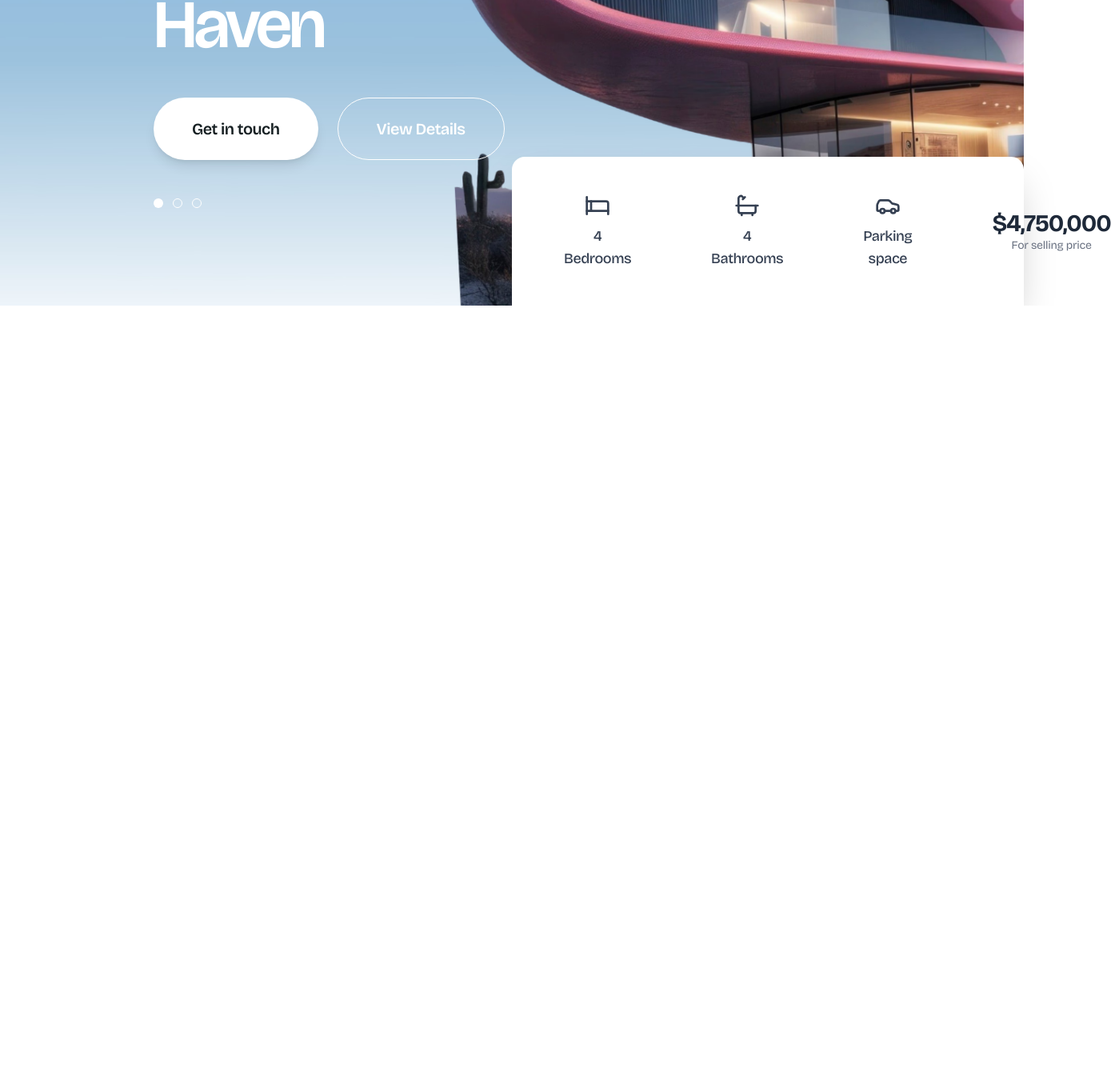
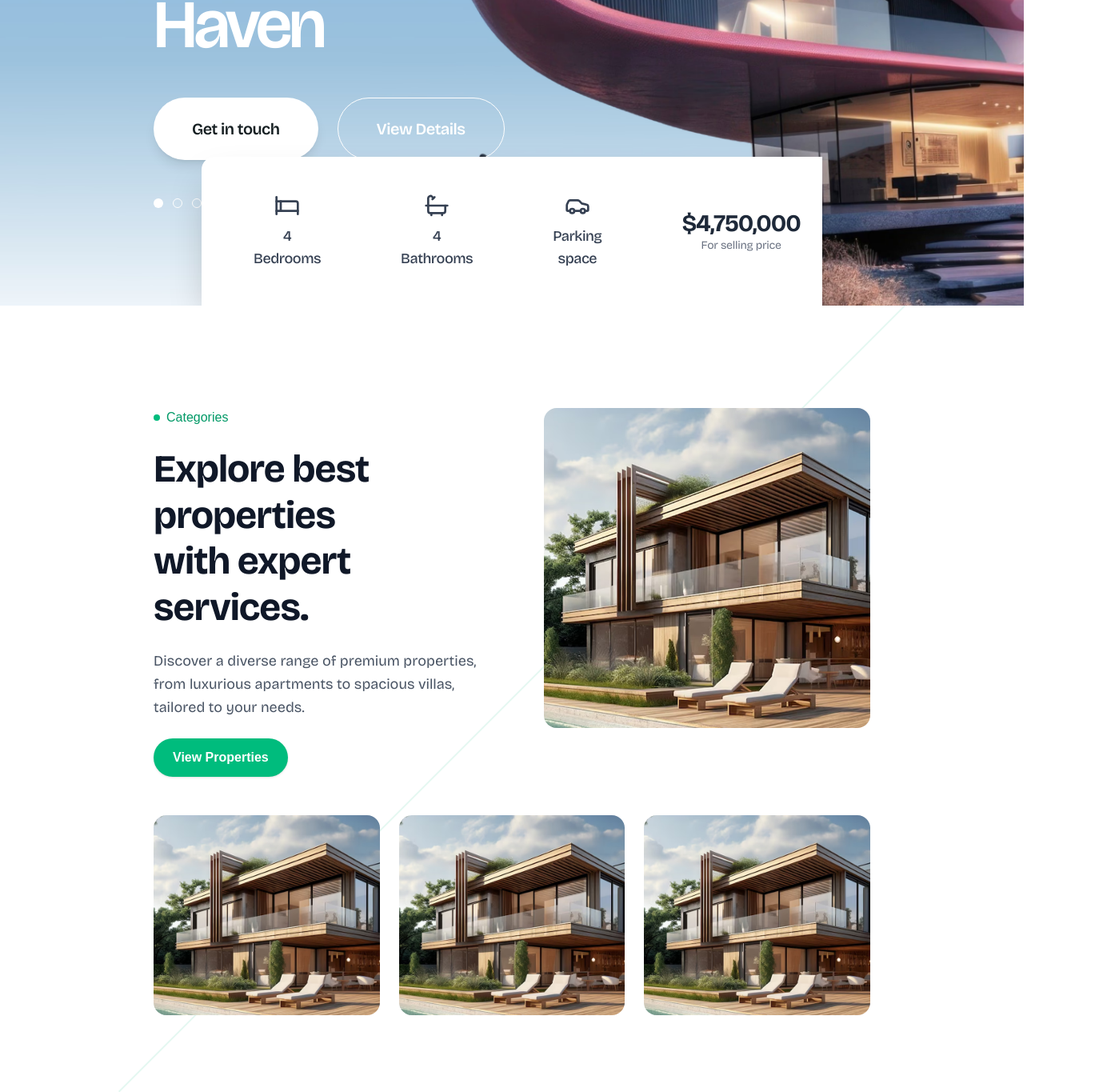
Before and after one commit to elioar/Spiti-Mou, a Next.js app: page / in a window 1280 px wide. Shown: the part 418-1783 px from the top of the page at 80% size, 1389 px wide, since content can reach past the window. Before the commit the page ends 800 px from the top, so only its background shows below. Built offline with nearby package versions, Linux system fonts and the light colour scheme.

Commit message:
Refactor Home component layout, optimize background image handling, and enhance property section with new animations and hover effects

```diff
--- a/src/app/page.tsx
+++ b/src/app/page.tsx
@@ -1,7 +1,7 @@
 "use client";
 
 import Image from "next/image";
-import { Home as HomeIcon, Phone, Menu, Bed, Bath, Car, Dot } from "lucide-react";
+import { Home as HomeIcon, Phone, Menu, Bed, Bath, Car, Dot, ArrowRight } from "lucide-react";
 import { motion } from "framer-motion";
 import { useEffect } from "react";
 
@@ -56,43 +56,8 @@ export default function Home() {
   }, []);
 
   return (
-    <motion.div
-      initial={{ opacity: 0 }}
-      animate={{ opacity: 1 }}
-      transition={{ duration: 1 }}
-      className="min-h-screen font-inter relative px-4 sm:px-8 md:px-16 lg:px-[10%] xl:px-[15%] smooth-scroll"
-    >
-      {/* Background Image - Desktop */}
-      <motion.div
-        initial={{ scale: 1.1, opacity: 0 }}
-        animate={{ scale: 1, opacity: 1 }}
-        transition={{ duration: 2, ease: "easeOut" }}
-        className="absolute inset-0 w-full h-full hidden sm:block"
-      >
-        <Image
-          src="/hero_background.avif"
-          alt="Background"
-          fill
-          className="object-cover"
-          priority
-        />
-      </motion.div>
-
-      {/* Background Image - Mobile */}
-      <motion.div
-        initial={{ scale: 1.1, opacity: 0 }}
-        animate={{ scale: 1, opacity: 1 }}
-        transition={{ duration: 2, ease: "easeOut" }}
-        className="absolute inset-0 w-full h-full block sm:hidden"
-      >
-        <Image
-          src="/hero_background_mobile.avif"
-          alt="Background"
-          fill
-          className="object-cover"
-          priority
-        />
-      </motion.div>
+    <div className="min-h-screen font-inter smooth-scroll">
+      <div className="relative px-4 sm:px-8 md:px-16 lg:px-[10%] xl:px-[15%]">
 
 
       {/* Header */}
@@ -190,7 +155,40 @@ export default function Home() {
 
       {/* Hero Section */}
       <main className="relative min-h-screen flex items-center pt-20 sm:pt-24 md:pt-28 lg:pt-32">
-        <div className="w-full max-w-none mx-auto">
+        {/* Background Image - Desktop */}
+        <motion.div
+          initial={{ scale: 1.1, opacity: 0 }}
+          animate={{ scale: 1, opacity: 1 }}
+          transition={{ duration: 2, ease: "easeOut" }}
+          className="absolute inset-0 left-0 right-0 w-screen h-full hidden sm:block -z-10"
+          style={{ marginLeft: 'calc(-50vw + 50%)', marginRight: 'calc(-50vw + 50%)' }}
+        >
+          <Image
+            src="/hero_background.avif"
+            alt="Background"
+            fill
+            className="object-cover"
+            priority
+          />
+        </motion.div>
+
+        {/* Background Image - Mobile */}
+        <motion.div
+          initial={{ scale: 1.1, opacity: 0 }}
+          animate={{ scale: 1, opacity: 1 }}
+          transition={{ duration: 2, ease: "easeOut" }}
+          className="absolute inset-0 left-0 right-0 w-screen h-full block sm:hidden -z-10"
+          style={{ marginLeft: 'calc(-50vw + 50%)', marginRight: 'calc(-50vw + 50%)' }}
+        >
+          <Image
+            src="/hero_background_mobile.avif"
+            alt="Background"
+            fill
+            className="object-cover"
+            priority
+          />
+        </motion.div>
+        <div className="w-full max-w-none mx-auto relative z-10">
           {/* Content */}
           <div className="space-y-6 sm:space-y-8 md:space-y-10 lg:space-y-12">
             <motion.div
@@ -292,15 +290,26 @@ export default function Home() {
             </motion.div>
           </div>
         </div>
-      </main>
 
         {/* Bottom Info Bar */}
         <motion.div
+
+
   initial={{ y: 100, opacity: 0 }}
   animate={{ y: 0, opacity: 1 }}
   transition={{ duration: 1, delay: 1.8, ease: "easeOut" }}
-        className="absolute bottom-0 left-1/2 -translate-x-1/2 w-full sm:left-auto sm:translate-x-0 sm:right-0 sm:w-[80%] md:w-[70%] lg:w-[60%] xl:w-[50%] bg-white rounded-t-3xl sm:rounded-t-2xl shadow-2xl h-auto min-h-[130px] sm:min-h-[140px] md:min-h-[156px] z-10"
+  className="
+    absolute bottom-0
+    left-1/2 -translate-x-1/2 w-full
+    sm:left-0 sm:translate-x-0 sm:w-[90%]
+    md:w-[85%]
+    lg:left-auto lg:right-[60px] lg:translate-x-0 lg:w-[calc(100%-120px)]
+    xl:right-[60px] xl:left-auto xl:translate-x-0 xl:w-[calc(100%-120px)]
+    bg-white rounded-t-3xl sm:rounded-t-2xl sm:rounded-tr-none
+    shadow-2xl h-auto min-h-[130px] sm:min-h-[140px] md:min-h-[156px] z-10
+  "
 >
+
         <div className="flex flex-col sm:flex-row items-center justify-center w-full h-full px-5 sm:px-6 md:px-8 lg:px-12 xl:px-[65px] py-6 sm:py-6 md:py-8 lg:py-10 xl:py-[45px]">
           {/* Mobile Layout - 2x2 Grid */}
           <div className="flex flex-col sm:hidden w-full gap-4">
@@ -475,6 +484,216 @@ export default function Home() {
           </div>
         </div>
         </motion.div>
+      </main>
+      </div>
+
+      {/* Properties Section */}
+<section className="relative w-full bg-white pt-20 pb-16 sm:pt-24 sm:pb-20 md:pt-32 md:pb-24 overflow-hidden z-20">
+  {/* Background Accent Line */}
+  <div className="absolute left-0 top-0 w-full h-full pointer-events-none">
+    <svg
+      viewBox="0 0 500 500"
+      className="absolute left-0 top-0 w-full h-full opacity-10 text-emerald-500"
+    >
+      <line
+        x1="0"
+        y1="500"
+        x2="500"
+        y2="0"
+        stroke="currentColor"
+        strokeWidth="1"
+      />
+    </svg>
+  </div>
+
+  <div className="relative px-4 sm:px-8 md:px-16 lg:px-[10%] xl:px-[15%]">
+    <div className="grid grid-cols-1 lg:grid-cols-2 gap-12 lg:gap-20">
+      {/* Row 1 - Left Side - Text */}
+      <motion.div
+        initial={{ opacity: 0, x: -50 }}
+        whileInView={{ opacity: 1, x: 0 }}
+        viewport={{ once: true, margin: "-100px" }}
+        transition={{ duration: 0.8 }}
+        className="space-y-6"
+      >
+        <div className="flex items-center gap-2 text-emerald-600 font-medium">
+          <span className="w-2 h-2 rounded-full bg-emerald-500"></span>
+          <span>Categories</span>
+        </div>
+
+        <h2
+          className="text-3xl sm:text-4xl md:text-5xl font-bold text-gray-900"
+          style={{
+            fontFamily:
+              '"Bricolage Grotesque", "Bricolage Grotesque Placeholder", sans-serif',
+            lineHeight: "1.2",
+            letterSpacing: "-1px",
+          }}
+        >
+          Explore best properties <br className="hidden sm:block" /> with expert
+          services.
+        </h2>
+
+        <p
+          className="text-base sm:text-lg text-gray-600 max-w-md"
+          style={{
+            fontFamily:
+              '"Bricolage Grotesque", "Bricolage Grotesque Placeholder", sans-serif',
+            lineHeight: "1.6",
+          }}
+        >
+          Discover a diverse range of premium properties, from luxurious
+          apartments to spacious villas, tailored to your needs.
+        </p>
+
+        <button className="px-6 py-3 bg-emerald-500 text-white font-semibold rounded-full shadow hover:bg-emerald-600 transition">
+          View Properties
+        </button>
       </motion.div>
+
+      {/* Row 1 - Right Side - Image */}
+      <motion.div
+        initial={{ opacity: 0, x: 50 }}
+        whileInView={{ opacity: 1, x: 0 }}
+        viewport={{ once: true, margin: "200px" }}
+        transition={{ duration: 0.8 }}
+        className="group relative cursor-pointer"
+      >
+        <img
+          src="/house_01.avif"
+          alt="Modern Houses"
+          className="w-full h-[300px] sm:h-[350px] lg:h-[400px] object-cover rounded-2xl"
+        />
+        {/* Hover Overlay */}
+        <div className="absolute inset-0 opacity-0 group-hover:opacity-100 transition-opacity duration-300 rounded-2xl flex flex-col justify-between p-6" style={{
+          background: 'linear-gradient(to top, rgba(0,0,0,0.8) 0%, rgba(0,0,0,0.2) 100%)'
+        }}>
+          {/* Top Right Button */}
+          <div className="flex justify-end">
+            <div className="w-12 h-12 bg-white rounded-full flex items-center justify-center group-hover:scale-110 transition-transform duration-300">
+              <ArrowRight className="w-6 h-6 text-black" />
+            </div>
+          </div>
+          {/* Bottom Left Text */}
+          <div className="text-white">
+            <h3 className="text-2xl font-bold mb-2" style={{
+              fontFamily: '"Bricolage Grotesque", "Bricolage Grotesque Placeholder", sans-serif',
+              fontWeight: 700
+            }}>Luxury Villas</h3>
+            <p className="text-sm opacity-90" style={{
+              fontFamily: '"Bricolage Grotesque", "Bricolage Grotesque Placeholder", sans-serif',
+              fontWeight: 400
+            }}>Discover our curated collection of exceptional properties designed for modern living.</p>
+          </div>
+        </div>
+      </motion.div>
+    </div>
+
+    {/* Row 2 - Three Images */}
+    <motion.div
+      initial={{ opacity: 0, y: 50 }}
+      whileInView={{ opacity: 1, y: 0 }}
+      viewport={{ once: true, margin: "-100px" }}
+      transition={{ duration: 0.8, delay: 0.2 }}
+      className="grid grid-cols-1 sm:grid-cols-3 gap-4 sm:gap-6 mt-12"
+    >
+      {/* First Image - A Little Bigger */}
+      <div className="sm:col-span-1 group relative cursor-pointer">
+        <img
+          src="/house_01.avif"
+          alt="Modern Villa"
+          className="w-full h-[200px] sm:h-[230px] lg:h-[250px] object-cover rounded-2xl"
+        />
+        {/* Hover Overlay */}
+        <div className="absolute inset-0 opacity-0 group-hover:opacity-100 transition-opacity duration-300 rounded-2xl flex flex-col justify-between p-6" style={{
+          background: 'linear-gradient(to top, rgba(0,0,0,0.8) 0%, rgba(0,0,0,0.2) 100%)'
+        }}>
+          {/* Top Right Button */}
+          <div className="flex justify-end">
+            <div className="w-12 h-12 bg-white rounded-full flex items-center justify-center group-hover:scale-110 transition-transform duration-300">
+              <ArrowRight className="w-6 h-6 text-black" />
+            </div>
+          </div>
+          {/* Bottom Left Text */}
+          <div className="text-white">
+            <h3 className="text-2xl font-bold mb-2" style={{
+              fontFamily: '"Bricolage Grotesque", "Bricolage Grotesque Placeholder", sans-serif',
+              fontWeight: 700
+            }}>Office Spaces</h3>
+            <p className="text-sm opacity-90" style={{
+              fontFamily: '"Bricolage Grotesque", "Bricolage Grotesque Placeholder", sans-serif',
+              fontWeight: 400
+            }}>Experience elegance and comfort with our exclusive luxury villas, designed for sophisticated living.</p>
+          </div>
+        </div>
+      </div>
+
+      {/* Second Image */}
+      <div className="sm:col-span-1 group relative cursor-pointer">
+        <img
+          src="/house_01.avif"
+          alt="Apartment Building"
+          className="w-full h-[200px] sm:h-[230px] lg:h-[250px] object-cover rounded-2xl"
+        />
+        {/* Hover Overlay */}
+        <div className="absolute inset-0 opacity-0 group-hover:opacity-100 transition-opacity duration-300 rounded-2xl flex flex-col justify-between p-6" style={{
+          background: 'linear-gradient(to top, rgba(0,0,0,0.8) 0%, rgba(0,0,0,0.2) 100%)'
+        }}>
+          {/* Top Right Button */}
+          <div className="flex justify-end">
+            <div className="w-12 h-12 bg-white rounded-full flex items-center justify-center group-hover:scale-110 transition-transform duration-300">
+              <ArrowRight className="w-6 h-6 text-black" />
+            </div>
+          </div>
+          {/* Bottom Left Text */}
+          <div className="text-white">
+            <h3 className="text-2xl font-bold mb-2" style={{
+              fontFamily: '"Bricolage Grotesque", "Bricolage Grotesque Placeholder", sans-serif',
+              fontWeight: 700
+            }}>Apartments</h3>
+            <p className="text-sm opacity-90" style={{
+              fontFamily: '"Bricolage Grotesque", "Bricolage Grotesque Placeholder", sans-serif',
+              fontWeight: 400
+            }}>Discover contemporary urban living spaces with stunning views and premium amenities.</p>
+          </div>
+        </div>
+      </div>
+
+      {/* Third Image */}
+      <div className="sm:col-span-1 group relative cursor-pointer">
+        <img
+          src="/house_01.avif"
+          alt="Interior Office"
+          className="w-full h-[200px] sm:h-[230px] lg:h-[250px] object-cover rounded-2xl"
+        />
+        {/* Hover Overlay */}
+        <div className="absolute inset-0 opacity-0 group-hover:opacity-100 transition-opacity duration-300 rounded-2xl flex flex-col justify-between p-6" style={{
+          background: 'linear-gradient(to top, rgba(0,0,0,0.8) 0%, rgba(0,0,0,0.2) 100%)'
+        }}>
+          {/* Top Right Button */}
+          <div className="flex justify-end">
+            <div className="w-12 h-12 bg-white rounded-full flex items-center justify-center group-hover:scale-110 transition-transform duration-300">
+              <ArrowRight className="w-6 h-6 text-black" />
+            </div>
+          </div>
+          {/* Bottom Left Text */}
+          <div className="text-white">
+            <h3 className="text-2xl font-bold mb-2" style={{
+              fontFamily: '"Bricolage Grotesque", "Bricolage Grotesque Placeholder", sans-serif',
+              fontWeight: 700
+            }}>Residential Homes</h3>
+            <p className="text-sm opacity-90" style={{
+              fontFamily: '"Bricolage Grotesque", "Bricolage Grotesque Placeholder", sans-serif',
+              fontWeight: 400
+            }}>Sophisticated interiors and innovative design come together in our premium living spaces.</p>
+          </div>
+        </div>
+      </div>
+    </motion.div>
+  </div>
+</section>
+
+
+    </div>
   );
 }
```
Also changed, not shown: public/house_01.avif (added). Lines whose indentation alone changed are shown as unchanged.
